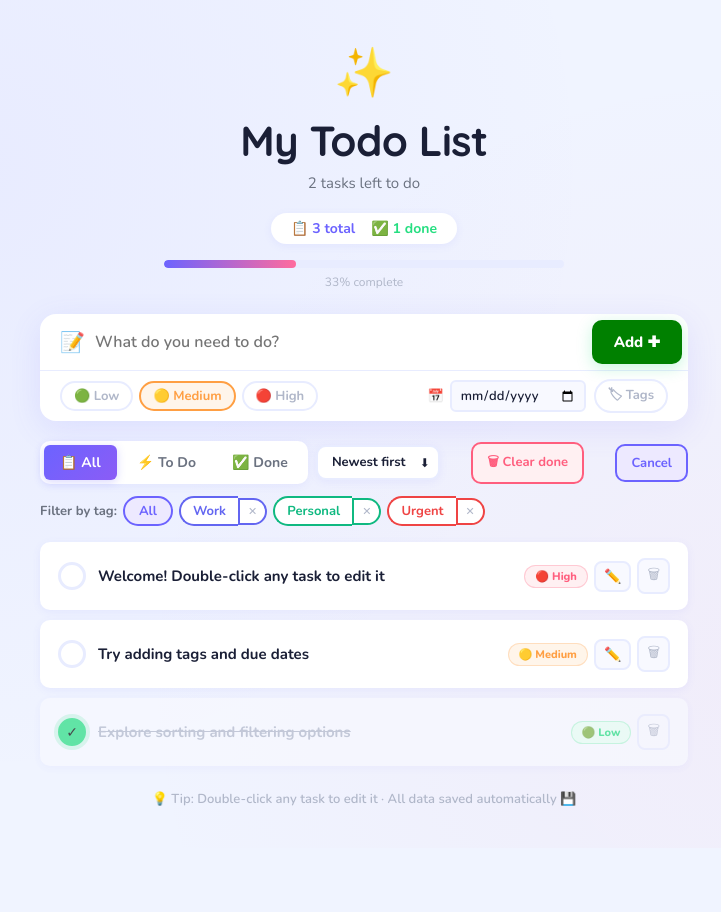
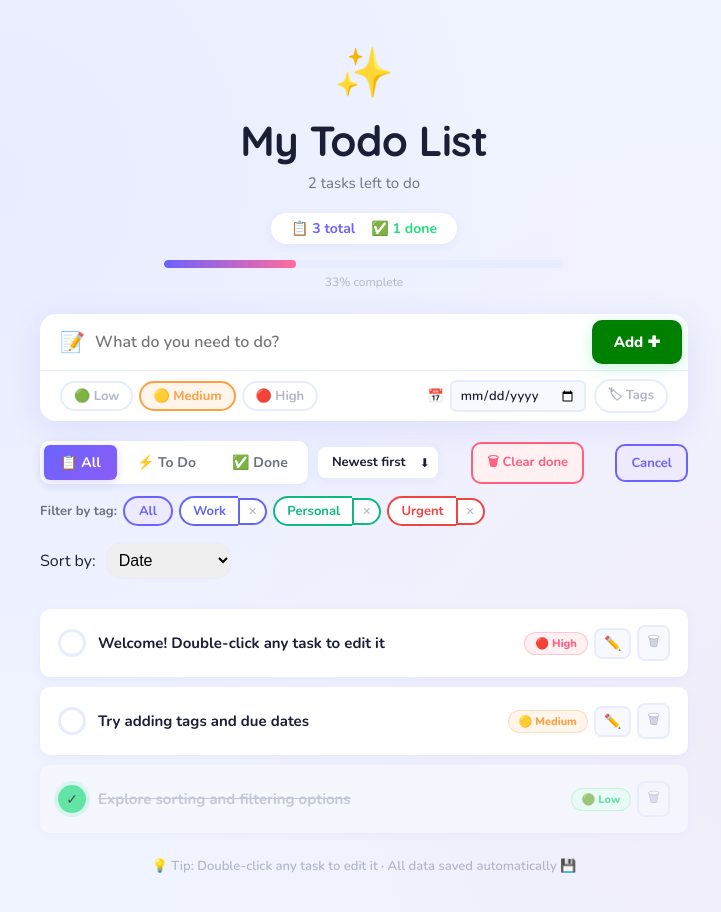
Before and after one commit to Gouthamipoojary/To-Do, a React (Vite) app: page / in a window 1280 px wide. Shown: the top 912 px of the page, without its empty margins (276-997 px from the left). Before the commit the page ends 848 px from the top, so only its background shows below. Built offline with nearby package versions, Linux system fonts and the light colour scheme.

Commit message:
feat: update src/components/TodoList.tsx for "change the ui of sorting dropdown in To-Do repo"

```diff
--- a/src/components/TodoList.tsx
+++ b/src/components/TodoList.tsx
@@ -28,6 +28,14 @@ export function TodoList({ todos, tags, onToggle, onDelete, onUpdate }: TodoList
 
   return (
     <div style={{ display: "flex", flexDirection: "column", gap: 10 }}>
+      <div style={{ marginBottom: 20 }}>
+        <label htmlFor="sortDropdown" style={{ marginRight: 10 }}>Sort by:</label>
+        <select id="sortDropdown" style={{ padding: "8px", borderRadius: "var(--radius)", border: "1px solid var(--border)", fontSize: 16 }}>
+          <option value="date">Date</option>
+          <option value="priority">Priority</option>
+          <option value="alphabetical">Alphabetical</option>
+        </select>
+      </div>
       {todos.map(todo => (
         <TodoItem
           key={todo.id}
```
